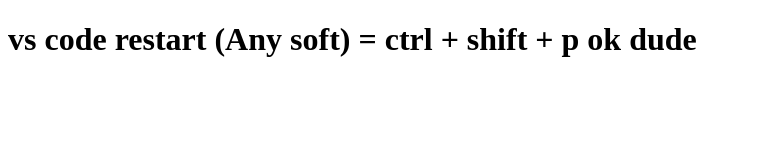
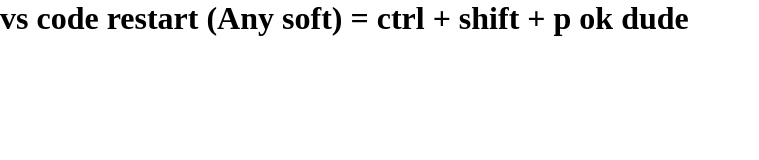
Before and after one commit to divyanshu-tiwari756/text-repo, a plain HTML site: page index.html in a window 1280 px wide. Shown: the whole page, without its empty margins (0-759 px from the left). Drawn offline with Linux system fonts and the light colour scheme.

Commit message:
styles addd

```diff
--- a/index.html
+++ b/index.html
@@ -1,14 +1,12 @@
 <!DOCTYPE html>
 <html lang="en">
-<head>
-    <meta charset="UTF-8">
-    <meta name="viewport" content="width=device-width, initial-scale=1.0">
+  <head>
+    <meta charset="UTF-8" />
+    <meta name="viewport" content="width=device-width, initial-scale=1.0" />
     <title>Document</title>
-</head>
-<body>
-    <h1>
-        vs code restart (Any soft)  =  ctrl + shift + p
-        ok dude
-    </h1>
-</body>
+    <link rel="stylesheet" href="style.css" />
+  </head>
+  <body>
+    <h1>vs code restart (Any soft) = ctrl + shift + p ok dude</h1>
+  </body>
 </html>
--- /dev/null
+++ b/style.css
@@ -0,0 +1,4 @@
+* {
+  padding: 0;
+  margin: 0;
+}
```
